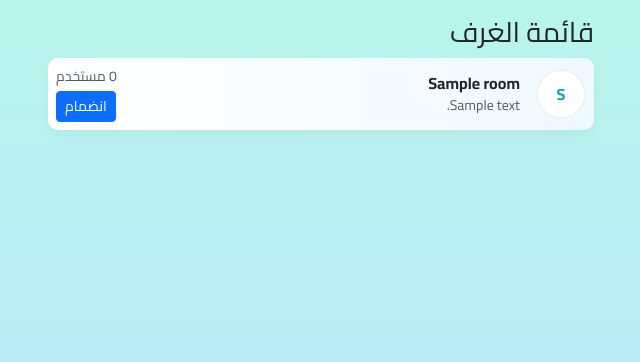
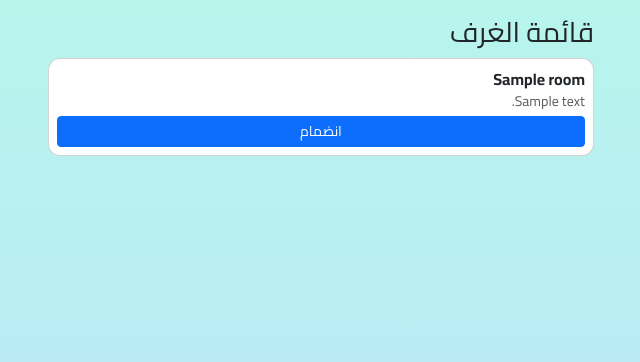
Before and after one commit to Mohammedkaadi/chat_app, a Flask app: page /rooms in a window 1280 px wide. Shown: the part 56-418 px from the top of the page, without its empty margins (604-1244 px from the left). Run offline with Flask 3, Linux system fonts and the light colour scheme; the visitor is signed in with stand-in values (Sample User, id 1); tables that the repository leaves empty hold one stand-in row (values such as "Sample post").

Commit message:
Update rooms.html

```diff
--- a/templates/rooms.html
+++ b/templates/rooms.html
@@ -3,21 +3,13 @@
 <h3>قائمة الغرف</h3>
 <div class="row">
   {% for r in rooms %}
-    <div class="col-md-6 mb-3">
-      <div class="room-card d-flex align-items-center p-2">
-        <div class="avatar me-3">{{ (r[1][0] if r[1] else '?') }}</div>
-        <div class="flex-grow-1">
-          <div class="fw-bold">{{ r[1] }}</div>
-          <div class="text-muted small">{{ r[2] }}</div>
-        </div>
-        <div class="text-end">
-          <div class="small text-muted">0 مستخدم</div>
-          <a class="btn btn-sm btn-primary mt-1" href="{{ url_for('chat', room=r[1]) }}">انضمام</a>
-        </div>
-      </div>
+  <div class="col-md-6 mb-3">
+    <div class="card p-2">
+      <div class="fw-bold">{{ r[1] }}</div>
+      <div class="text-muted small">{{ r[2] }}</div>
+      <a class="btn btn-sm btn-primary mt-1" href="{{ url_for('chat', room=r[1]) }}">انضمام</a>
     </div>
-  {% else %}
-    <div class="col-12"><div class="alert alert-info">لا توجد غرف حتى الآن</div></div>
+  </div>
   {% endfor %}
 </div>
 {% endblock %}
```
